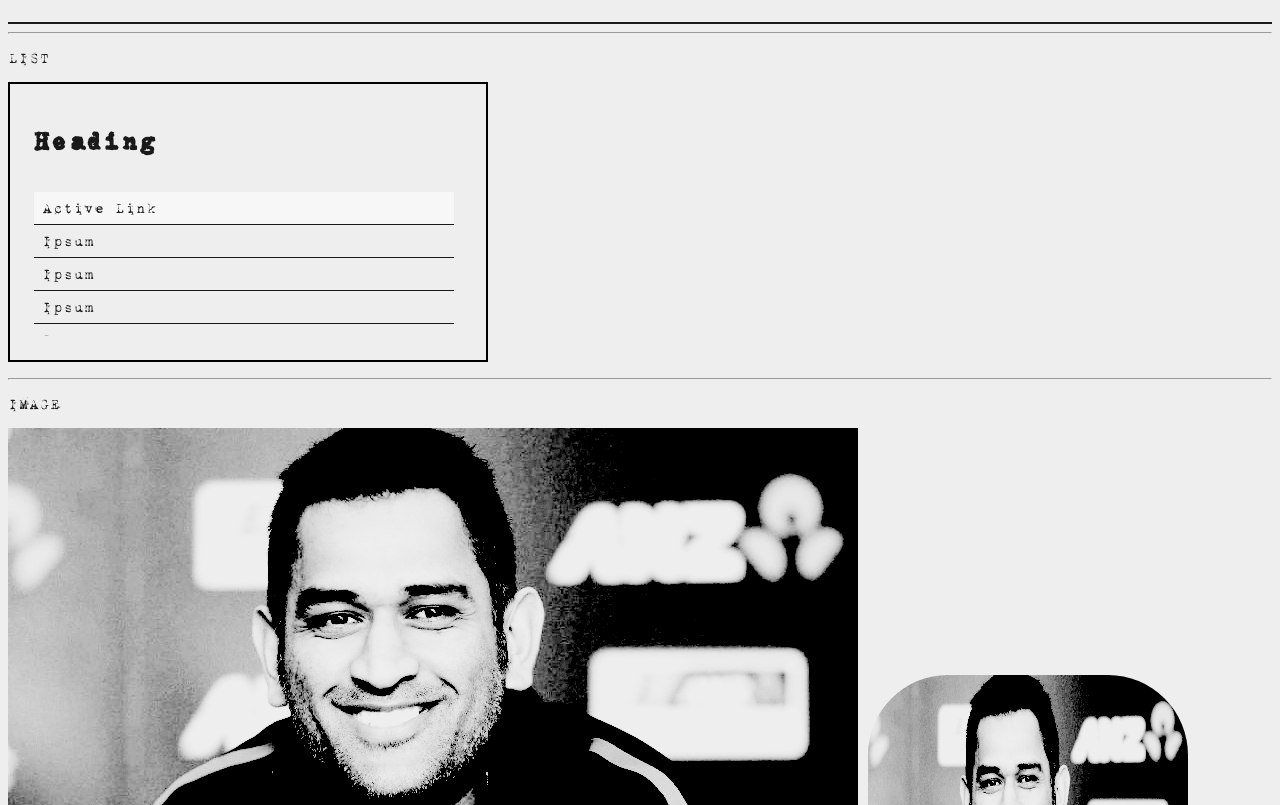
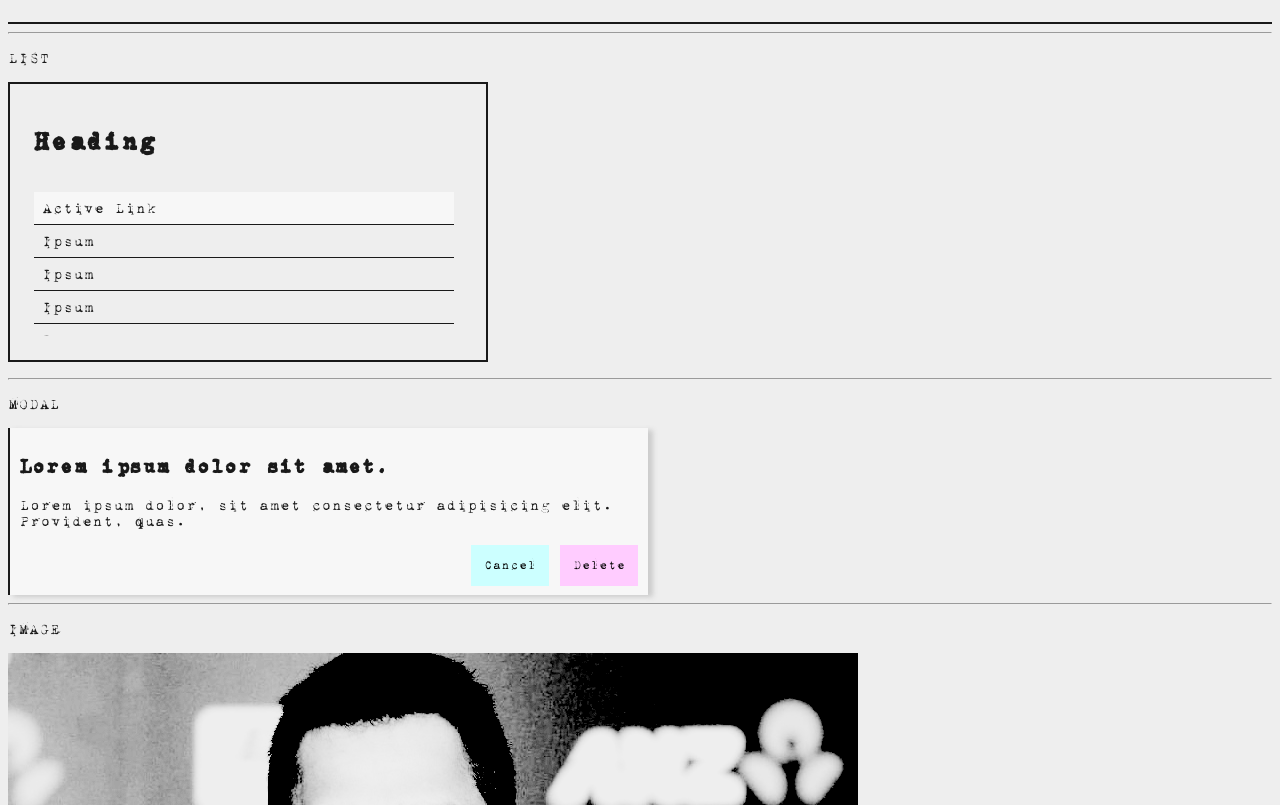
Before and after one commit to minku-singh/khabar.css, a plain HTML site: page index.html in a window 1280 px wide. Shown: the part 1801-2606 px from the top of the page. Drawn offline with Linux system fonts and the light colour scheme.

Commit message:
fix: video & feat: modal

```diff
--- a/index.html
+++ b/index.html
@@ -189,6 +189,18 @@
 
     <hr>
 
+    <p>MODAL</p>
+    <div class="modal">
+        <h3>Lorem ipsum dolor sit amet.</h3>
+        <p>Lorem ipsum dolor, sit amet consectetur adipisicing elit. Provident, quas.</p>
+        <div class="modal-btn">
+            <button class="btn-primary">Cancel</button>
+            <button class = "btn-danger">Delete</button>
+        </div>
+    </div>
+
+    <hr>
+
     <p>IMAGE</p>
     <img src="./assets/images/avatar-dhoni.jpg" alt="dhoni">
     <img src="./assets/images/avatar-dhoni.jpg" alt="dhoni" class="img-semi-square">
--- a/style.css
+++ b/style.css
@@ -320,7 +320,7 @@ input + div{
     background-color: var(--bg-secondary);
     padding: 0.3em 0.6em;
     box-shadow: 5px 2px 5px var(--color-fade-dark);
-    border-left: 2px solid var(--color-fade-dark);
+    border-left: 2px solid var(--color-dark);
     position: sticky;
     max-width: 40em;
     z-index: 5;
@@ -372,7 +372,7 @@ nav .list{
 .list{
     display: flex;
     flex-direction: column;
-    border: 2px solid black;
+    border: 2px solid var(--color-dark);
     width: auto;
     padding: 1.5em;
 }
@@ -427,6 +427,17 @@ nav .list{
   filter: grayscale(100%);
 }
 
+/* -------------------------------------------------- modal  */
+.modal{
+    max-width: 40em;
+    background-color: var(--bg-secondary);
+    padding: 0.6em 0.6em;
+    box-shadow: 5px 2px 5px var(--color-fade-dark);
+    border-left: 2px solid var(--color-dark);
+}
+.modal-btn{
+    text-align: right;
+}
 
 
 
@@ -478,4 +489,8 @@ nav .list{
     nav > ul{
         display: none;
     }
+
+    .video{
+        max-width: 100%;
+    }
 }
```
